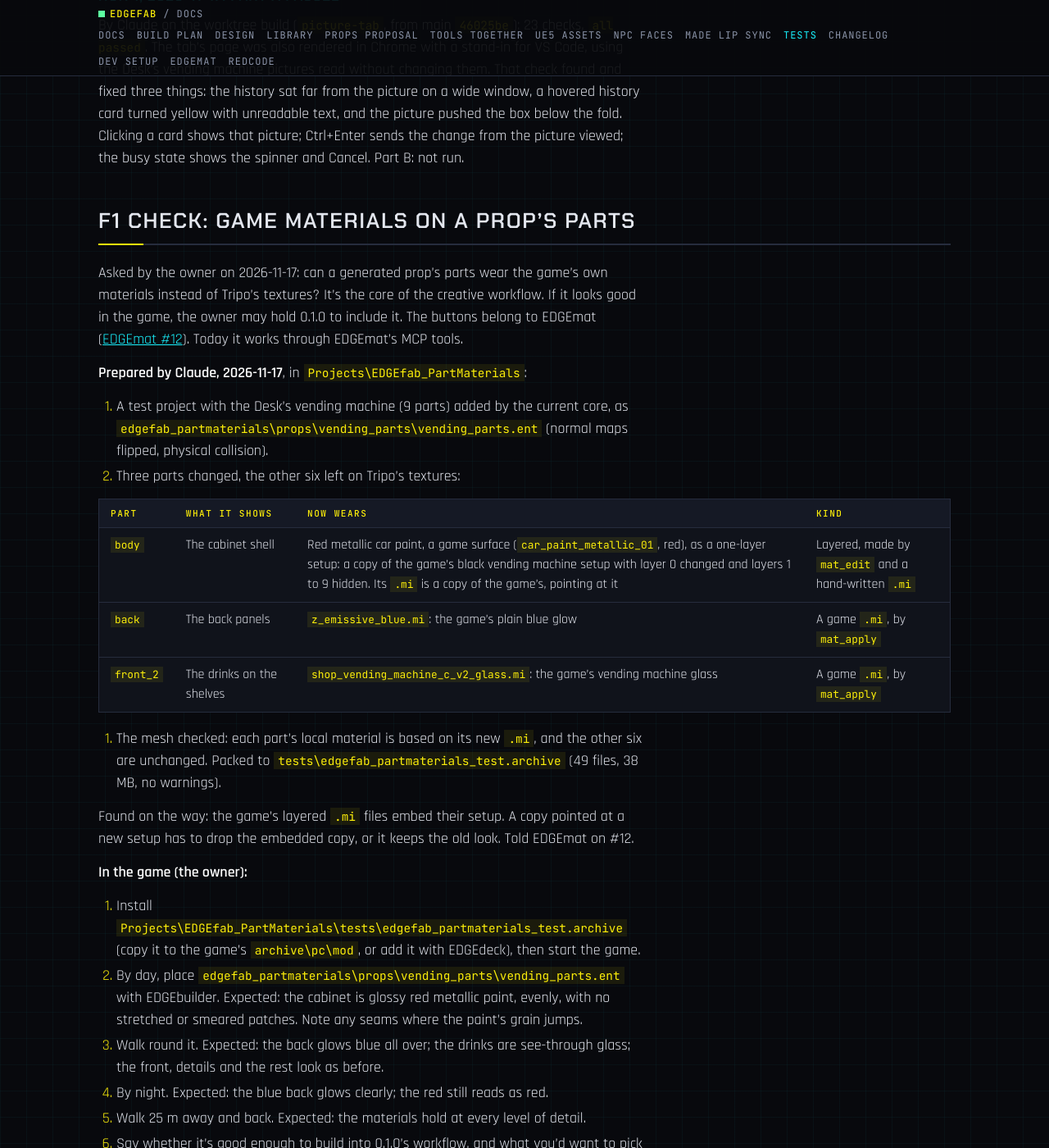
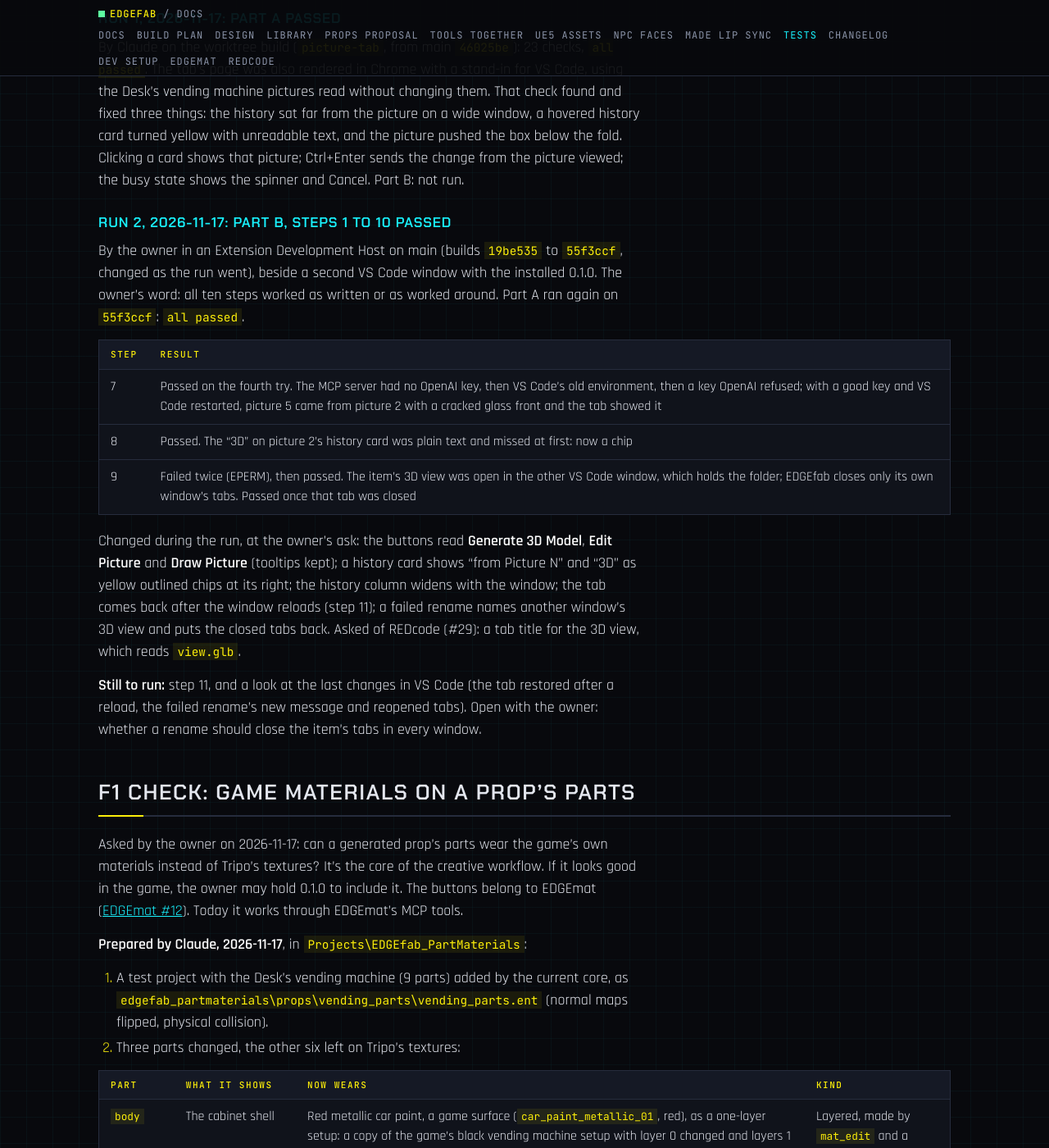
Before and after one commit to Edgemodders/EDGEfab, a Jekyll site: the page built from docs/testing.md, in a window 1280 px wide and 1400 px high, scrolled down 13838 px. Shown: the whole window at 82% size. Built offline with Jekyll 4.4.1, drawn with Linux system fonts in a browser that asks for light colours; some of the changed text lies outside the part shown.

Commit message:
Tests: the Pictures tab's part B, steps 1 to 10 passed; step 11 still to run
Co-Authored-By: Claude Fable 5.2 <noreply@anthropic.com>

```diff
--- a/docs/testing.md
+++ b/docs/testing.md
@@ -12,11 +12,11 @@ F1's tests come first, then F0's checks.
 
 ## At a glance
 
-Last updated 2026-11-17. Each row links to its test. **Open for 0.1.0:** the Pictures tab (added 2026-11-17 at the owner's ask) has passed offline, and its VS Code steps are the owner's. Then the three release tests (the smoke test, the core package, the keys test's package check) run again on the final build.
+Last updated 2026-11-17. Each row links to its test. **Open for 0.1.0:** the Pictures tab (added 2026-11-17 at the owner's ask) has passed offline and the owner's VS Code steps 1 to 10; step 11 (the tab comes back after a reload, added during that run) is still to run. Then the three release tests (the smoke test, the core package, the keys test's package check) run again on the final build.
 
 | Test | Kind | Phase | Last run | Result |
 |---|---|---|---|---|
-| [The Pictures tab](#f1-the-pictures-tab) | Offline by Claude (stand-ins for OpenAI and Tripo); VS Code steps by the owner | F1 | 2026-11-17 | Part A **pass** (23 checks); part B **not run** |
+| [The Pictures tab](#f1-the-pictures-tab) | Offline by Claude (stand-ins for OpenAI and Tripo); VS Code steps by the owner | F1 | 2026-11-17 | Part A **pass** (23 checks); part B steps 1 to 10 **pass**, step 11 **not run** |
 | [Check: Game materials on a prop's parts](#f1-check-game-materials-on-a-props-parts) | Prepared by Claude through MCP; in the game by the owner | F1 (may join 0.1.0) | 2026-11-17 | **Passed** (owner, in the game) |
 | [The extension in VS Code (the owner's pass)](#f1-the-extension-in-vs-code-the-owners-pass) | By hand in VS Code: scripted by the EDGEweb session, then the owner | F1 | 2026-11-15 | **Pass** (with fixes) |
 | [The phase test, props placed with EDGEbuilder (EDGEfab #2)](#f1-the-phase-test-props-placed-with-edgebuilder-edgefab-2) | In the game, with EDGEbuilder: scripted, then the owner | F1 | 2026-11-15 | **Pass**. The phase test; EDGEfab #2 closed |
@@ -269,6 +269,20 @@ Added 2026-11-17 at the owner's ask, before 0.1.0: after Generate from Words, th
 ### Run 1, 2026-11-17: part A passed
 
 By Claude on the worktree build (`picture-tab`, from main `46025be`): 23 checks, `all passed`. The tab's page was also rendered in Chrome with a stand-in for VS Code, using the Desk's vending machine pictures read without changing them. That check found and fixed three things: the history sat far from the picture on a wide window, a hovered history card turned yellow with unreadable text, and the picture pushed the box below the fold. Clicking a card shows that picture; Ctrl+Enter sends the change from the picture viewed; the busy state shows the spinner and Cancel. Part B: not run.
+
+### Run 2, 2026-11-17: part B, steps 1 to 10 passed
+
+By the owner in an Extension Development Host on main (builds `19be535` to `55f3ccf`, changed as the run went), beside a second VS Code window with the installed 0.1.0. The owner's word: all ten steps worked as written or as worked around. Part A ran again on `55f3ccf`: `all passed`.
+
+| Step | Result |
+|---|---|
+| 7 | Passed on the fourth try. The MCP server had no OpenAI key, then VS Code's old environment, then a key OpenAI refused; with a good key and VS Code restarted, picture 5 came from picture 2 with a cracked glass front and the tab showed it |
+| 8 | Passed. The "3D" on picture 2's history card was plain text and missed at first: now a chip |
+| 9 | Failed twice (EPERM), then passed. The item's 3D view was open in the other VS Code window, which holds the folder; EDGEfab closes only its own window's tabs. Passed once that tab was closed |
+
+Changed during the run, at the owner's ask: the buttons read **Generate 3D Model**, **Edit Picture** and **Draw Picture** (tooltips kept); a history card shows "from Picture N" and "3D" as yellow outlined chips at its right; the history column widens with the window; the tab comes back after the window reloads (step 11); a failed rename names another window's 3D view and puts the closed tabs back. Asked of REDcode (#29): a tab title for the 3D view, which reads `view.glb`.
+
+**Still to run:** step 11, and a look at the last changes in VS Code (the tab restored after a reload, the failed rename's new message and reopened tabs). Open with the owner: whether a rename should close the item's tabs in every window.
 
 ## F1 check: game materials on a prop's parts
 
```
Also changed, not shown: CLAUDE.md (+1 -1 lines).
